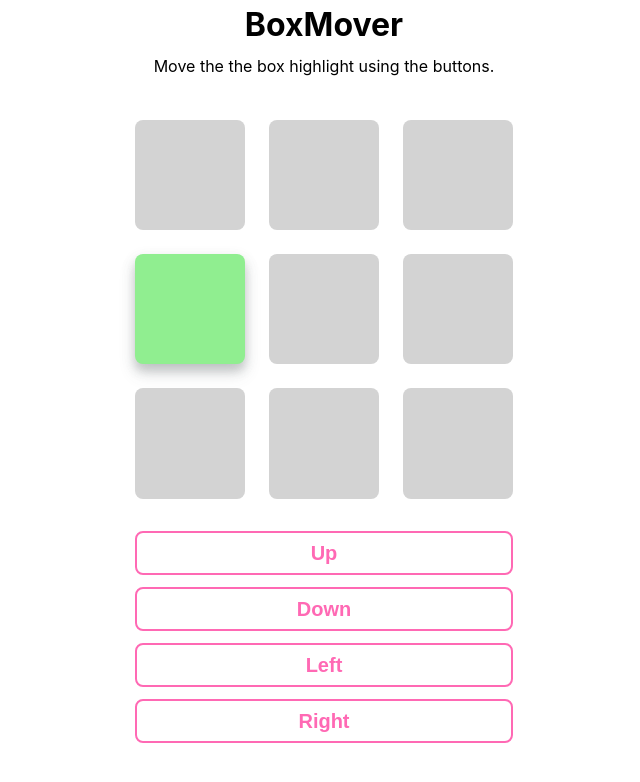
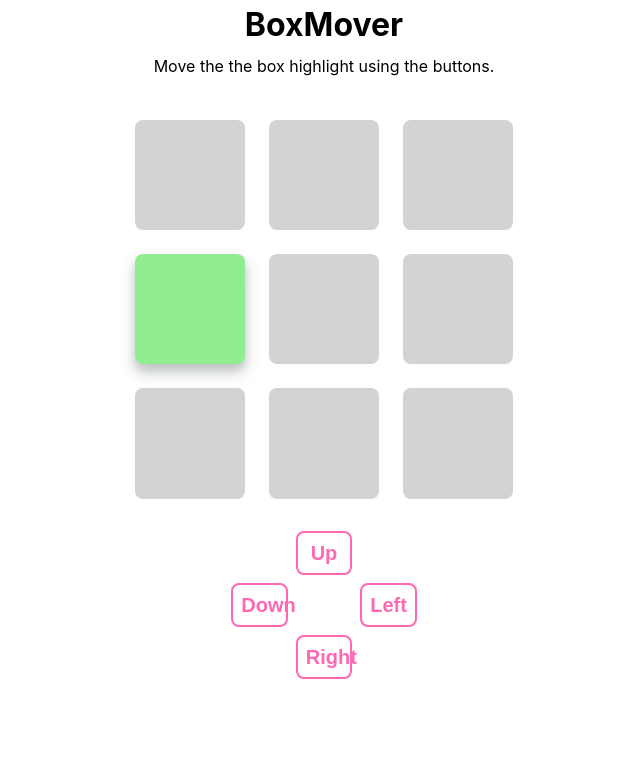
Before and after one commit to recon-designs-practice/box-mover, a React (Create React App) app: page / in a window 1280 px wide. Shown: the top 782 px of the page, without its empty margins (316-956 px from the left). Built offline with nearby package versions, Linux system fonts and the light colour scheme; the HTML template or start-up script is replaced by a standard one.

Commit message:
adjusted button layout

```diff
--- a/src/components/Button.tsx
+++ b/src/components/Button.tsx
@@ -2,12 +2,12 @@ import React from "react";
 import styled from "styled-components";
 
 type Props = {
-  label: String;
+  label?: String;
   onclick?: () => void;
-};
+} & React.ButtonHTMLAttributes<HTMLButtonElement>;
 
-const StyledButton = styled("button")`
-  padding: 8px 16px;
+const StyledButton = styled("button")<Props>`
+  padding: 8px 8px;
   font-size: 20px;
   line-height: 24px;
   font-weight: bold;
@@ -25,8 +25,8 @@ const StyledButton = styled("button")`
   }
 `;
 
-export default function Button({ label, onclick }: Props) {
+export default function Button({ label, onclick, ...otherProps }: Props) {
   return (
-    <StyledButton onClick={onclick}>{label ? label : "Click me"}</StyledButton>
+    <StyledButton onClick={onclick} {...otherProps}>{label ? label : "Click me"}</StyledButton>
   );
 }
--- a/src/components/GridControls.tsx
+++ b/src/components/GridControls.tsx
@@ -7,9 +7,7 @@ const Container = styled("div")`
   box-sizing: border-box,
   postion: relative;
   grid-column: 2 / 12;
-  display: flex;
-  flex-direction: column;
-  gap: 12px;
+  // gap: 12px;
 
   @media (min-width: 576px) {
     grid-column: 3 / 11;
@@ -26,6 +24,15 @@ const Container = styled("div")`
   @media (min-width: 1200px) {
     grid-column: 5 / 9;
   }
+`;
+
+const Wrapper = styled("div")`
+  box-sizing: border-box,
+  postion: relative;
+  grid-column: 2 / 12;
+  display: grid;
+  grid-template-columns: repeat(12, 1fr);
+  gap: 8px;
 `;
 
 export default function GridControls() {
@@ -70,10 +77,28 @@ export default function GridControls() {
 
   return (
     <Container>
-      <Button label="Up" onclick={handleUpClick} />
-      <Button label="Down" onclick={handleDownClick} />
-      <Button label="Left" onclick={handleLeftClick} />
-      <Button label="Right" onclick={handleRightClick} />
+      <Wrapper>
+        <Button
+          style={{ gridColumn: "6 / 8" }}
+          label="Up"
+          onclick={handleUpClick}
+        />
+        <Button
+          style={{ gridColumn: "4 / 6" }}
+          label="Down"
+          onclick={handleDownClick}
+        />
+        <Button
+          style={{ gridColumn: "8 / 10" }}
+          label="Left"
+          onclick={handleLeftClick}
+        />
+        <Button
+          style={{ gridColumn: "6 / 8" }}
+          label="Right"
+          onclick={handleRightClick}
+        />
+      </Wrapper>
     </Container>
   );
 }
```
